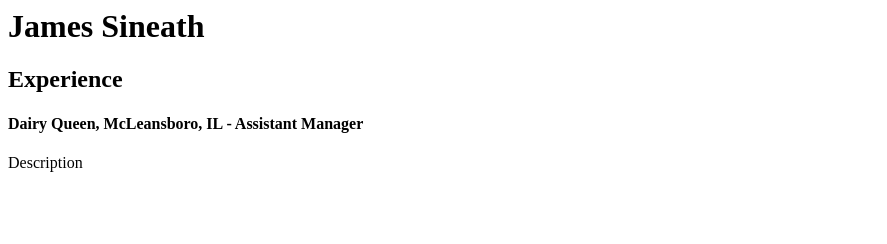
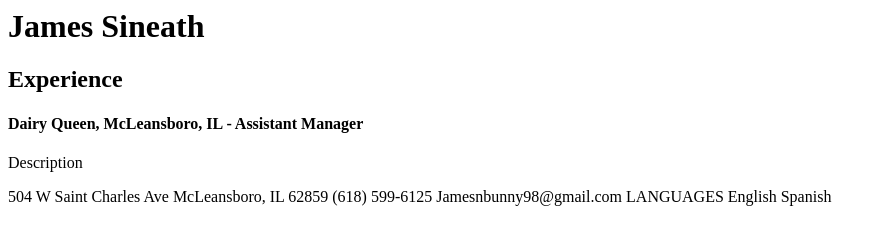
Before and after one commit to const-not-var/Resume, a plain HTML site: page index.html in a window 1280 px wide. Shown: the whole page, without its empty margins (0-887 px from the left). Drawn offline with Linux system fonts and the light colour scheme.

Commit message:
Added Address and lang

```diff
--- a/index.html
+++ b/index.html
@@ -9,5 +9,16 @@
     <h2>Experience</h3>
     <h4>Dairy Queen, McLeansboro, IL - Assistant Manager</h1>
         <p>Description</p>
+        <p>504 W Saint Charles Ave
+            McLeansboro, IL 62859
+            (618) 599-6125
+            Jamesnbunny98@gmail.com
+
+
+            LANGUAGES
+            English
+            Spanish
+
+            </p>
 </body>
 </html>
```
